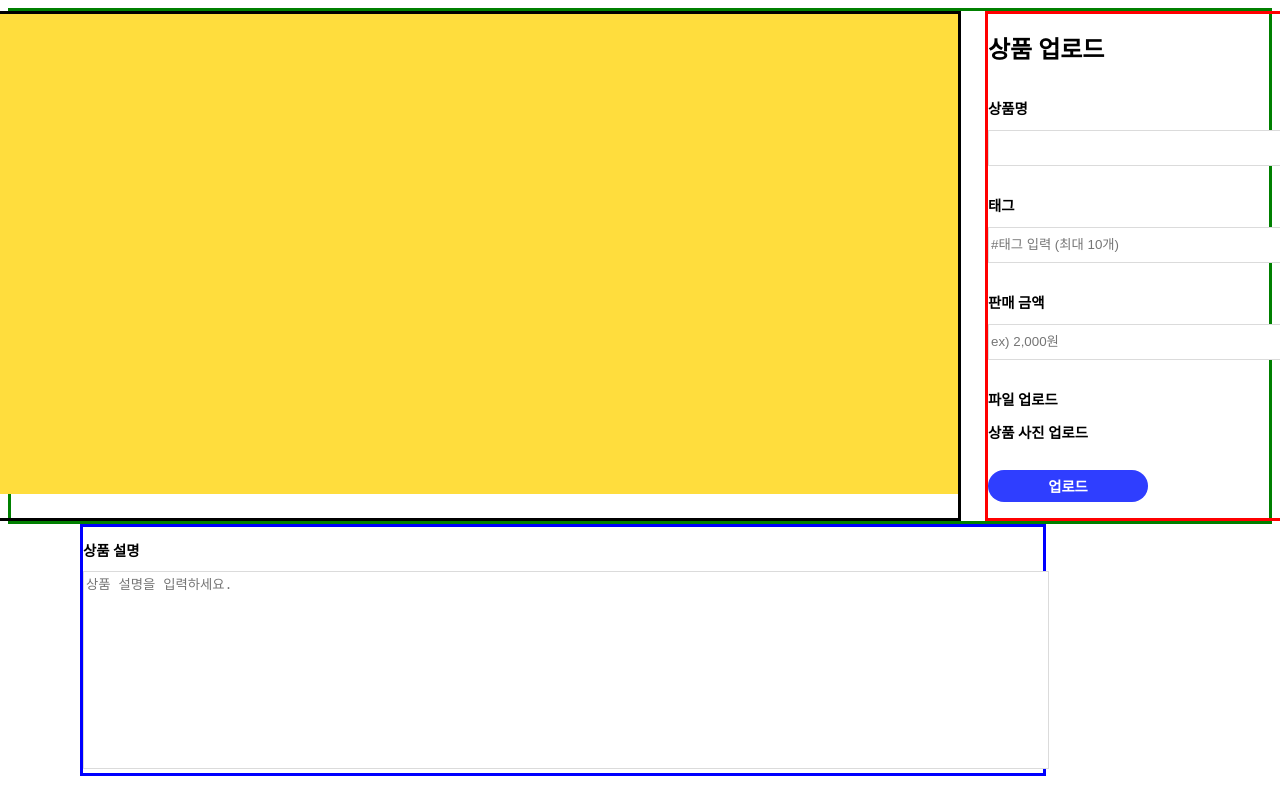
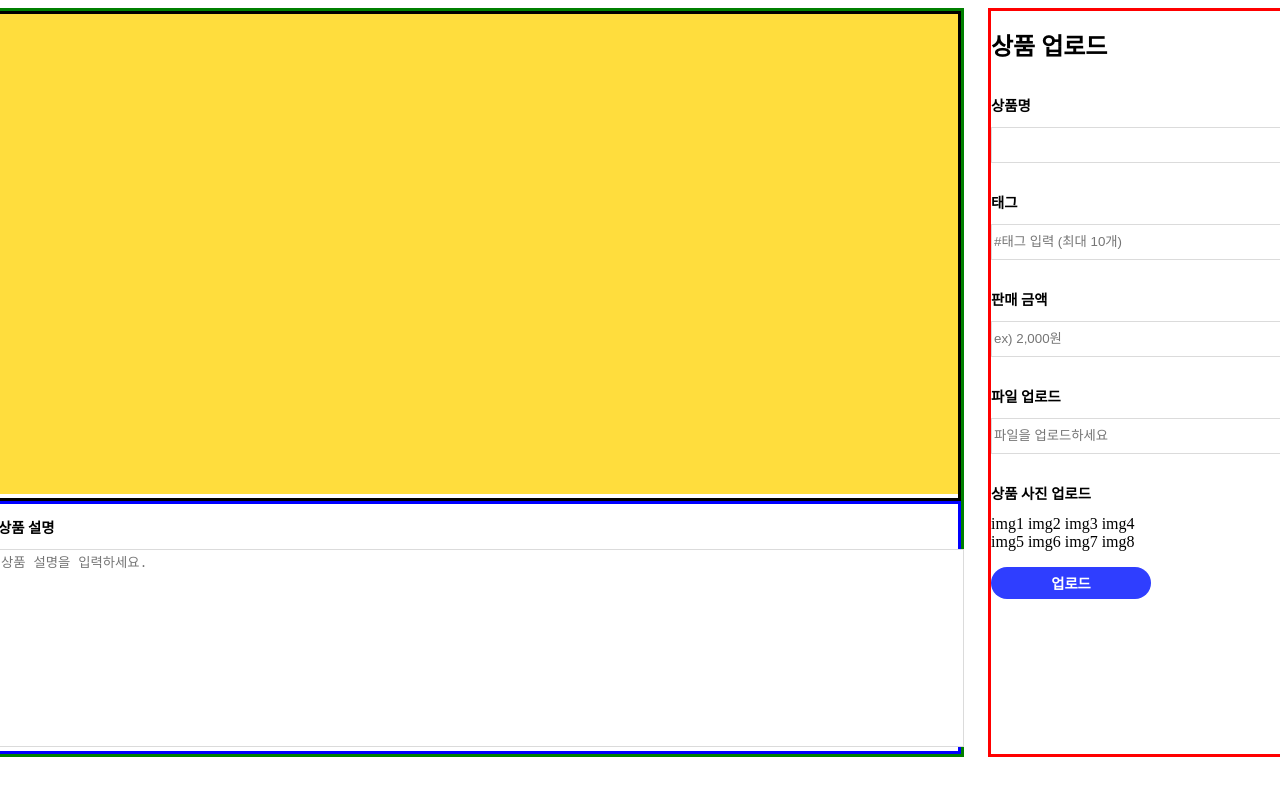
Before and after one commit to MakeAnythingTeam/MakeAnything-Front, a React (Create React App) app: page / in a window 1280 px wide. Built offline with nearby package versions, Linux system fonts and the light colour scheme.

Commit message:
fix: 업로드 페이지 레아이웃 수정

```diff
--- a/src/pages/Upload.jsx
+++ b/src/pages/Upload.jsx
@@ -6,12 +6,19 @@ import styled from 'styled-components';
 export default function Main() {
 
     return (
-        <div>
+        <GoodsDiv>
             <GoodsWrap>
                 <GoodsMainImgWrap>
                     <img src={require('../img/img1.png')} alt="상품 이미지" />
                 </GoodsMainImgWrap>
-                <GoodsInfoWrap>
+                    <GoodsDescription>
+                    <h2>상품 설명</h2>
+                    <textarea
+                        placeholder='상품 설명을 입력하세요.'
+                    />
+                </GoodsDescription>
+            </GoodsWrap>
+            <GoodsInfoWrap>
                     <h1>상품 업로드</h1>
                     <h2>상품명</h2>
                     <input type="text" name="goods-name" />
@@ -20,24 +27,25 @@ export default function Main() {
                     <h2>판매 금액</h2>
                     <input type="text" name="goods-price" placeholder="ex) 2,000원" />
                     <h2>파일 업로드</h2>
+                    <input type="text" name="goods-image" placeholder="파일을 업로드하세요" />
                     <h2>상품 사진 업로드</h2>
+                    img1 img2 img3 img4<br/>
+                    img5 img6 img7 img8<br/>
                     <Button>업로드</Button>
                 </GoodsInfoWrap>
-            </GoodsWrap>
-            <GoodsDescription>
-                <h2>상품 설명</h2>
-                <textarea
-                    placeholder='상품 설명을 입력하세요.'
-                />
-            </GoodsDescription>
-        </div>
+        </GoodsDiv>
     );
 }
 
+const GoodsDiv = styled.div`
+    display: flex;
+    justify-content: center;
+`;
 
 const GoodsWrap = styled.div`
     border: 3px solid green;
     display: flex;
+    flex-direction: column;
     justify-content: center;
 `
 
@@ -49,6 +57,23 @@ const GoodsMainImgWrap = styled.div`
         height: 30rem;
     }
 `
+
+const GoodsDescription = styled.div`
+    width: 60rem;
+    border: 3px solid blue;
+
+    h2 {
+        font-size: 0.9rem;
+    }
+
+    textarea {
+        resize: none;
+        width: 60rem;
+        height: 12rem;
+        border: 1px solid #DBDBDB;
+    }
+
+`;
 
 const GoodsInfoWrap = styled.div`
     border: 3px solid red;
@@ -83,21 +108,3 @@ const Button = styled.button`
     color: white;
     cursor: pointer;
 `
-
-const GoodsDescription = styled.div`
-    width: 60rem;
-    border: 3px solid blue;
-    margin-left: 4.5rem;
-
-    h2 {
-        font-size: 0.9rem;
-    }
-
-    textarea {
-        resize: none;
-        width: 60rem;
-        height: 12rem;
-        border: 1px solid #DBDBDB;
-    }
-
-`;
```
